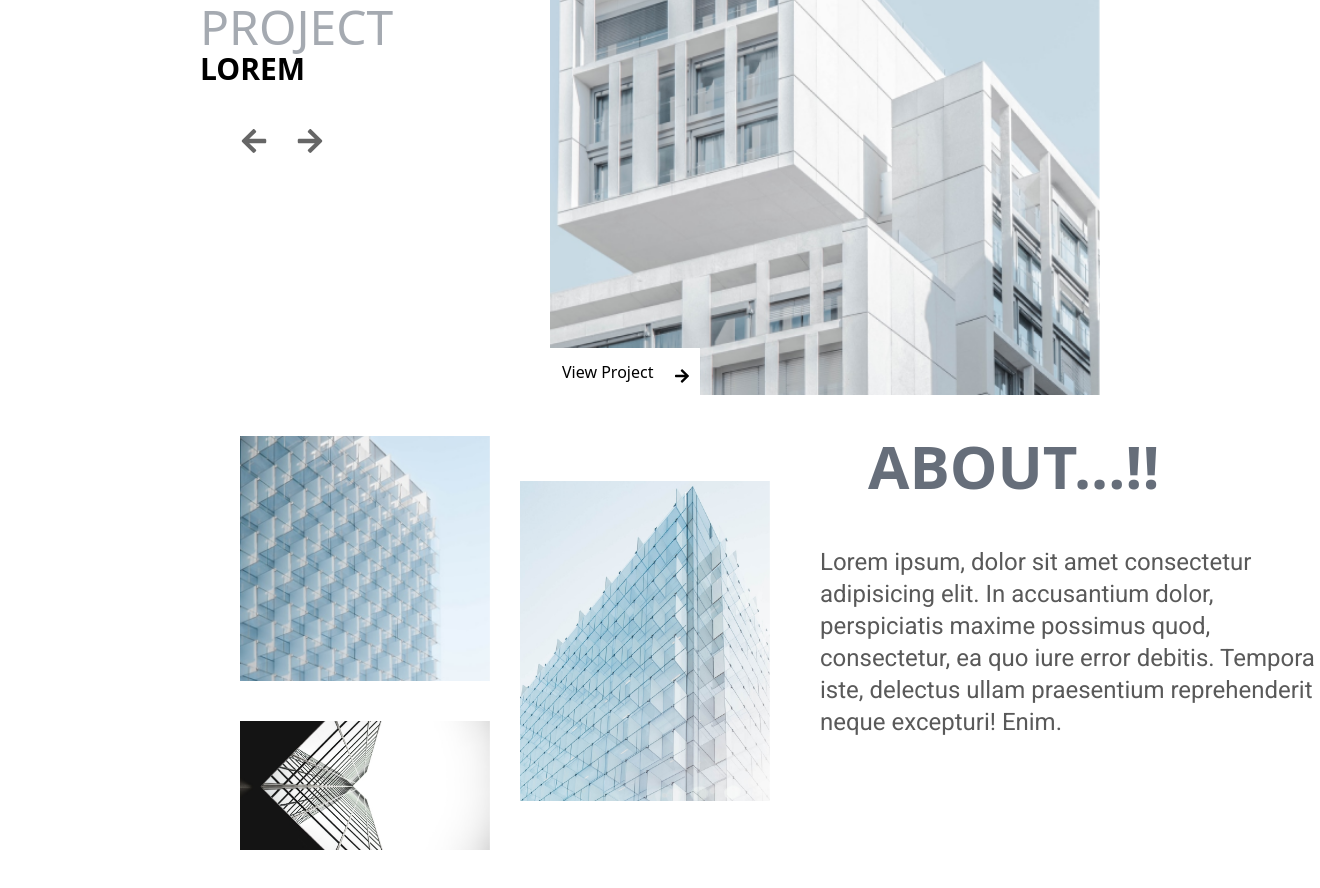
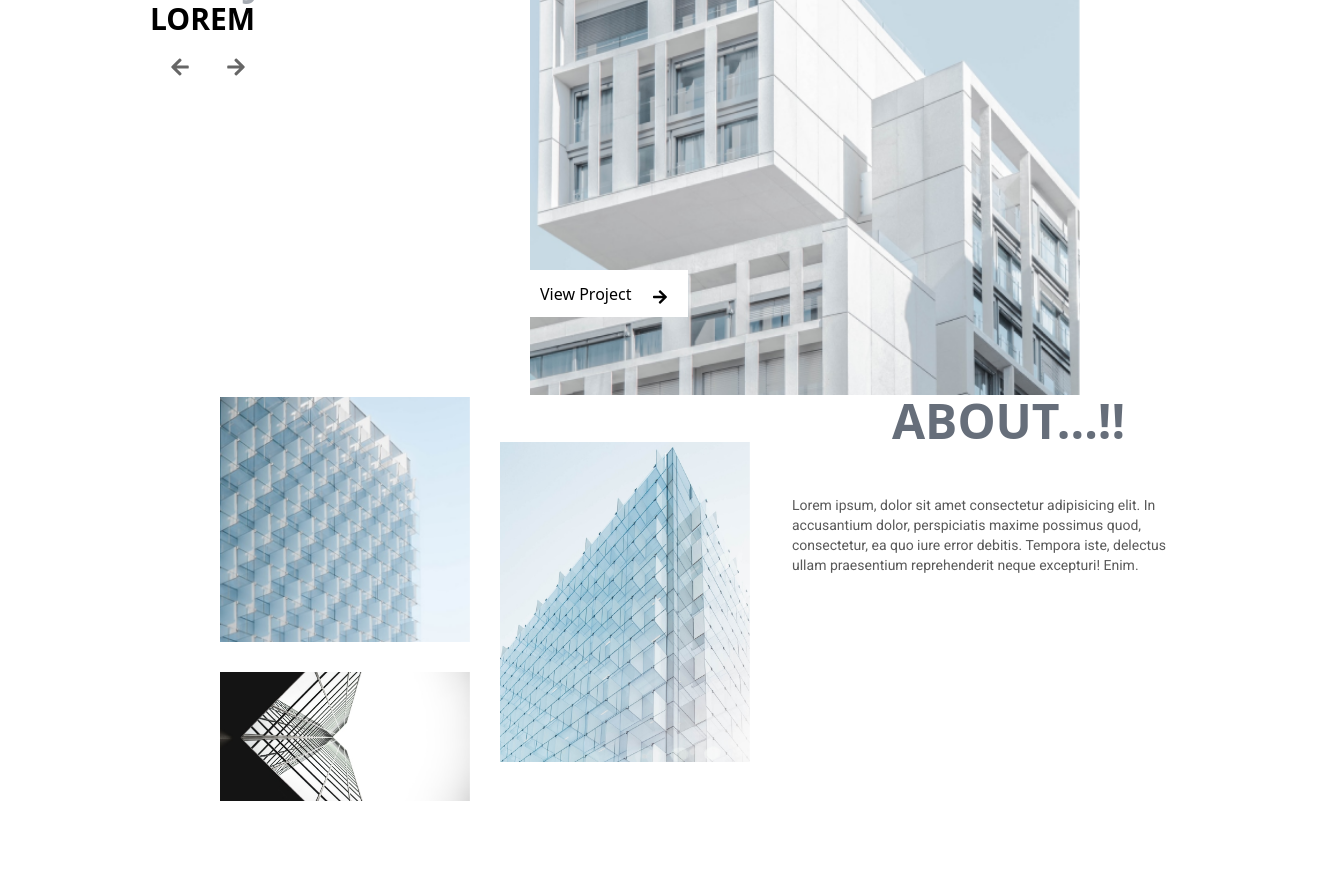
Before and after one commit to sailendraprasath/INTERN2, a React (Vite) app: page / in a window 1280 px wide. Shown: the part 300-1188 px from the top of the page, 1320 px wide, since content can reach past the window. Built offline with nearby package versions, Linux system fonts and the light colour scheme.

Commit message:
20/04/24 12:04 S_f-dev

```diff
--- a/src/components/Sample1.jsx
+++ b/src/components/Sample1.jsx
@@ -9,72 +9,72 @@ const Sample1 = () => {
   return (
     <>
       <div className="grid grid-cols-2 max-sm:max-w-[300px] max-sm:mx-auto">
-        <div className="select-none lg:ml-[150px] lg:mt-[150px]    xl:mt-[200px] xl:ml-[200px] max-sm:mt-[15px] max-sm:ml-[10px]  2xl:mt-[600px] md:ml-[80px] md:mt-[160px] mx-auto">
-          <h1 className="   text-gray-600/50 xl:text-5xl max-sm:text-4xl lg:text-5xl 2xl:text-9xl md:text-4xl">
+        <div className="select-none lg:ml-[150px] lg:mt-[150px]    mt-[200px] ml-[200px] max-sm:mt-[15px] max-sm:ml-[10px]  2xl:mt-[600px] md:ml-[80px] md:mt-[160px] mx-auto">
+          <h1 className="   text-gray-600/50 text-5xl max-sm:text-4xl lg:text-5xl 2xl:text-9xl md:text-4xl">
             PROJECT
           </h1>
-          <h1 className="font-extrabold xl:text-3xl max-sm:text-3xl lg:text-3xl 2xl:text-8xl md:text-3xl">
+          <h1 className="font-extrabold text-3xl max-sm:text-3xl lg:text-3xl 2xl:text-8xl md:text-3xl">
             LOREM
           </h1>
-          <div className="xl:mt-10 xl:ml-10 md:ml-5 md:mt-5 2xl:ml-[130px] 2xl:mt-[80px] max-sm:hidden">
-            <FaArrowRight className="xl:ml-14 xl:mt-5 xl:size-7 md:size-5 md:ml-14 md:mt-3 2xl:size-12  2xl:ml-20 text-black/60" />
-            <FaArrowLeft className="xl:-mt-7 xl:size-7 md:size-5 md:-mt-5 2xl:size-12 2xl:-ml-10 2xl:-mt-11 text-black/60" />
+          <div className="mt-10 ml-10 md:ml-5 md:mt-5 2xl:ml-[130px] 2xl:mt-[80px] max-sm:hidden">
+            <FaArrowRight className="ml-14 mt-5 size-7 md:size-5 md:ml-14 md:mt-3 2xl:size-12  2xl:ml-20 text-black/60" />
+            <FaArrowLeft className="-mt-7 size-7 md:size-5 md:-mt-5 2xl:size-12 2xl:-ml-10 2xl:-mt-11 text-black/60" />
           </div>
         </div>
         <div>
-          <div className="absolute xl:-ml-[90px] lg:-ml-[110px] 2xl:-ml-[400px] md:-ml-[100px] max-sm:mt-[100px] max-sm:mx-auto max-sm:px-2 max-sm:ml-[-155px] ">
+          <div className="absolute -ml-[90px] lg:-ml-[110px] 2xl:-ml-[400px] md:-ml-[100px] max-sm:mt-[100px] max-sm:mx-auto max-sm:px-2 max-sm:ml-[-155px] ">
             <img
               src={Simg2}
               alt=""
-              className="xl:w-[550px] 2xl:w-[1400px] max-sm:w-[300px]"
+              className="w-[550px] 2xl:w-[1400px] max-sm:w-[300px]"
             />
           </div>
-          <div className="relative max-sm:mt-[385px] max-sm:ml-[-147px] max-sm:w-[150px]  xl:mt-[545px] md:mt-[470px] md:-ml-[100px] 2xl:mt-[1380px] lg:mt-[467px] bg-white 2xl:w-[450px] md:w-[130px] xl:w-[150px] lg:w-[160px] lg:p-3 max-sm:p-3 xl:p-3 md:p-3 2xl:p-10 2xl:px-0.5 lg:-ml-[112px] xl:-ml-[90px] 2xl:-ml-[400px]">
+          <div className="relative max-sm:mt-[385px] max-sm:ml-[-147px] max-sm:w-[150px]  mt-[545px] md:mt-[470px] md:-ml-[100px] 2xl:mt-[1380px] lg:mt-[467px] bg-white 2xl:w-[450px] md:w-[130px] w-[150px] lg:w-[160px] lg:p-3 max-sm:p-3 p-3 md:p-3 2xl:p-10 2xl:px-0.5 lg:-ml-[112px] -ml-[90px] 2xl:-ml-[400px]">
             <h1 className="2xl:text-6xl 2xl:font-thin md:font-thin max-sm:font-thin">
               View Project
             </h1>
-            <FaArrowRight className="2xl:size-12 2xl:ml-[360px] 2xl:-mt-[50px] max-sm:ml-[100px] max-sm:-mt-[20px] xl:ml-28  xl:-mt-[16px] md:ml-[100px] md:mt-[-18px] lg:ml-28 lg:-mt-[17px]" />
+            <FaArrowRight className="2xl:size-12 2xl:ml-[360px] 2xl:-mt-[50px] max-sm:ml-[100px] max-sm:-mt-[20px] ml-28  -mt-[16px] md:ml-[100px] md:mt-[-18px] lg:ml-28 lg:-mt-[17px]" />
           </div>
         </div>
       </div>
       {/* about mattum ahmm paa  */}
-      <div className=" grid grid-cols-2 max-sm:max-w-[300px] max-sm:p-[20px] max-sm:py-[50px] max-sm:mx-auto xl:max-w-[1440px] md:max-w-[768px] md:p-[20px] md:py-[40px] lg:p-[20px] lg:py-[80px] xl:p-[40px] xl:ml-[200px] 2xl:max-w-[2560px] 2xl:py-[300px] lg:max-w-[1024px]">
+      <div className=" grid grid-cols-2 max-sm:max-w-[300px] max-sm:p-[20px] max-sm:py-[50px] max-sm:mx-auto max-w-[1440px] md:max-w-[768px] md:p-[20px] md:py-[40px] lg:p-[20px] lg:py-[80px] p-[40px] ml-[200px] 2xl:max-w-[2560px] 2xl:py-[300px] lg:max-w-[1024px]">
         <div>
           <img
             src={Simg3}
             alt=""
-            className="max-sm:w-[90px] lg:w-[250px] md:w-[200px] xl:w-[250px] 2xl:w-[600px]"
+            className="max-sm:w-[90px] lg:w-[250px] md:w-[200px] w-[250px] 2xl:w-[600px]"
           />
           <img
             src={Simg4}
             alt=""
-            className="max-sm:w-[90px] max-sm:ml-[100px] max-sm:mt-[-65px] lg:w-[250px] lg:ml-[280px] lg:mt-[-200px] md:w-[200px] md:ml-[220px] md:mt-[-170px] xl:w-[250px] xl:ml-[280px] xl:mt-[-200px] 2xl:w-[500px] 2xl:ml-[650px] 2xl:mt-[-500px]"
+            className="max-sm:w-[90px] max-sm:ml-[100px] max-sm:mt-[-65px] lg:w-[250px] lg:ml-[280px] lg:mt-[-200px] md:w-[200px] md:ml-[220px] md:mt-[-170px] w-[250px] ml-[280px] mt-[-200px] 2xl:w-[500px] 2xl:ml-[650px] 2xl:mt-[-500px]"
           />
           <img
             src={Simg5}
             alt=""
-            className="max-sm:w-[90px] max-sm:mt-[-40px] lg:w-[250px] lg:mt-[-90px] md:w-[200px] md:mt-[-50px] xl:w-[250px] xl:mt-[-80px] 2xl:w-[600px]"
+            className="max-sm:w-[90px] max-sm:mt-[-40px] lg:w-[250px] lg:mt-[-90px] md:w-[200px] md:mt-[-50px] w-[250px] mt-[-80px] 2xl:w-[600px]"
           />
         </div>
         <div className="max-sm:hidden">
-          <h1 className="lg:text-5xl lg:ml-[180px] md:text-4xl md:ml-[120px] xl:text-6xl xl:ml-32 2xl:text-9xl 2xl:ml-[250px] text-gray-600/85  font-semibold">
+          <h1 className="lg:text-5xl lg:ml-[180px] md:text-4xl md:ml-[120px] text-6xl ml-32 2xl:text-9xl 2xl:ml-[250px] text-gray-600/85  font-semibold">
             ABOUT...!!
           </h1>
-          <h1 className="lg:w-[400px] lg:py-[30px] text-black/75 lg:ml-[80px] md:w-[300px] md:py-[30px] md:ml-[80px] xl:w-[500px] 2xl:w-[800px] 2xl:ml-[180px] 2xl:py-[80px] xl:mt-[20px] xl:py-[30px] xl:text-black/65 font-My1 md:text-sm lg:text-xl xl:text-2xl 2xl:text-5xl">
+          <h1 className="lg:w-[400px] lg:py-[30px]  lg:ml-[80px] md:w-[300px] md:py-[30px] md:ml-[80px] w-[500px] 2xl:w-[800px] 2xl:ml-[180px] 2xl:py-[80px] mt-[20px] py-[30px] text-black/65 font-My1 md:text-sm lg:text-text-2xl 2xl:text-5xl">
             Lorem ipsum, dolor sit amet consectetur adipisicing elit. In
             accusantium dolor, perspiciatis maxime possimus quod, consectetur,
             ea quo iure error debitis. Tempora iste, delectus ullam praesentium
             reprehenderit neque excepturi! Enim.
           </h1>
         </div>
-        <div className="xl:hidden lg:hidden md:hidden 2xl:hidden max-sm:max-w-[300px] text-gray-600/75 text-xl font-bold max-sm:ml-[100px] mx-auto">
+        <div className="hidden lg:hidden md:hidden 2xl:hidden max-sm:max-w-[300px] text-gray-600/75 text-font-bold max-sm:ml-[100px] mx-auto">
           <h1>A |</h1>
           <h1>| B</h1>
           <h1>O |</h1>
           <h1>| U</h1>
           <h1>T |</h1>
         </div>
-        <div className="xl:hidden lg:hidden md:hidden 2xl:hidden max-sm:max-w-[300px] py-6 mx-auto">
+        <div className="hidden lg:hidden md:hidden 2xl:hidden max-sm:max-w-[300px] py-6 mx-auto">
           <h1 className="font-medium text-black/75 text-sm text-center w-[280px]">
             Lorem ipsum dolor sit amet consectetur adipisicing elit. Optio
             molestiae hic minima officiis magni quidem provident, error
```
